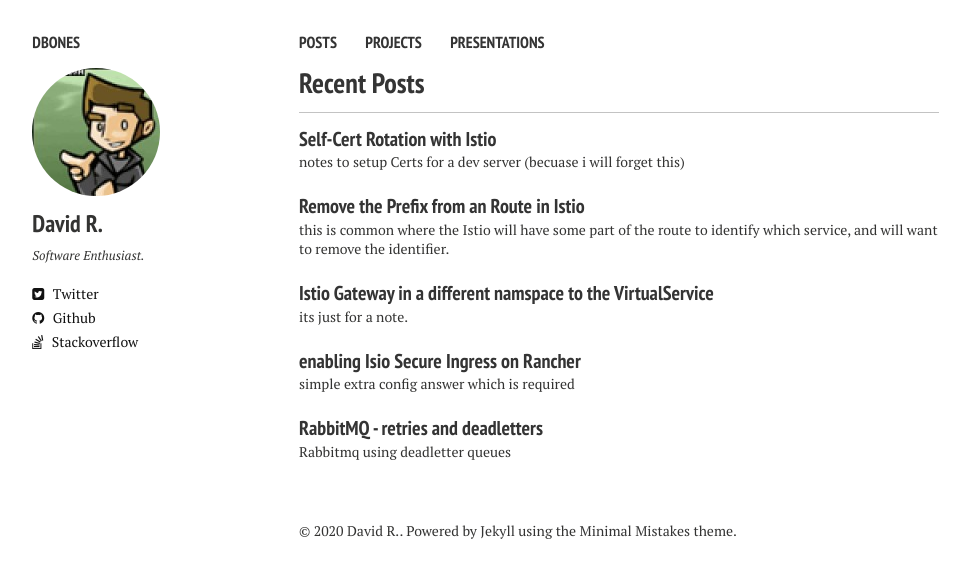
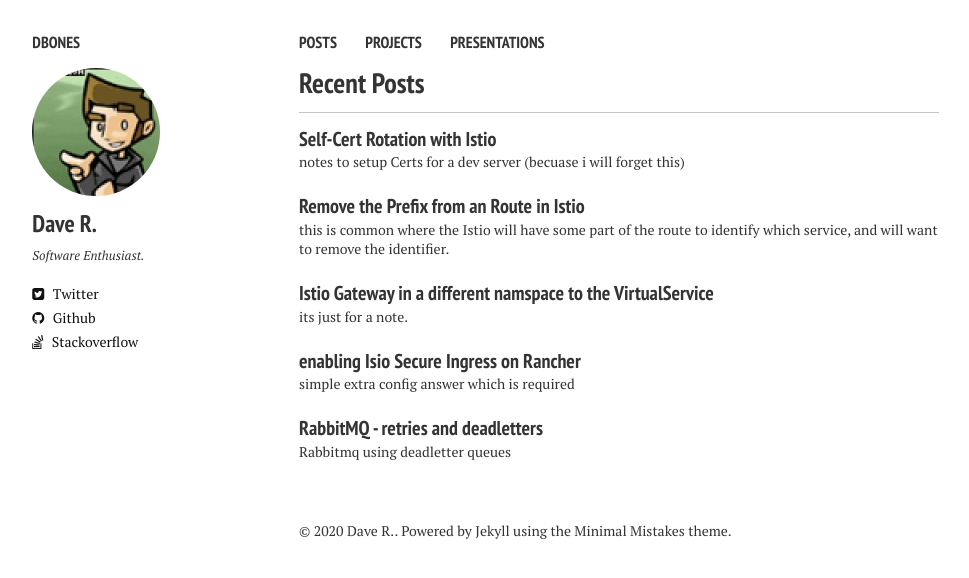
Before and after one commit to dbones/dbones.github.io, a Jekyll site: the page built from index.md, in a window 1280 px wide. Shown: the top 578 px of the page, without its empty margins (21-990 px from the left). Built offline with Jekyll 4.4.1, drawn with Linux system fonts in a browser that asks for light colours; nearby versions of some CDN libraries.

Commit message:
Update _config.yml

```diff
--- a/_config.yml
+++ b/_config.yml
@@ -6,7 +6,7 @@ disqus_shortname: dbonesgithubio
 
 # Owner/author information
 owner:
-  name:           David R.
+  name:           Dave R.
   avatar:         dave.jpeg
   bio:            "Software Enthusiast."
   email:
```
